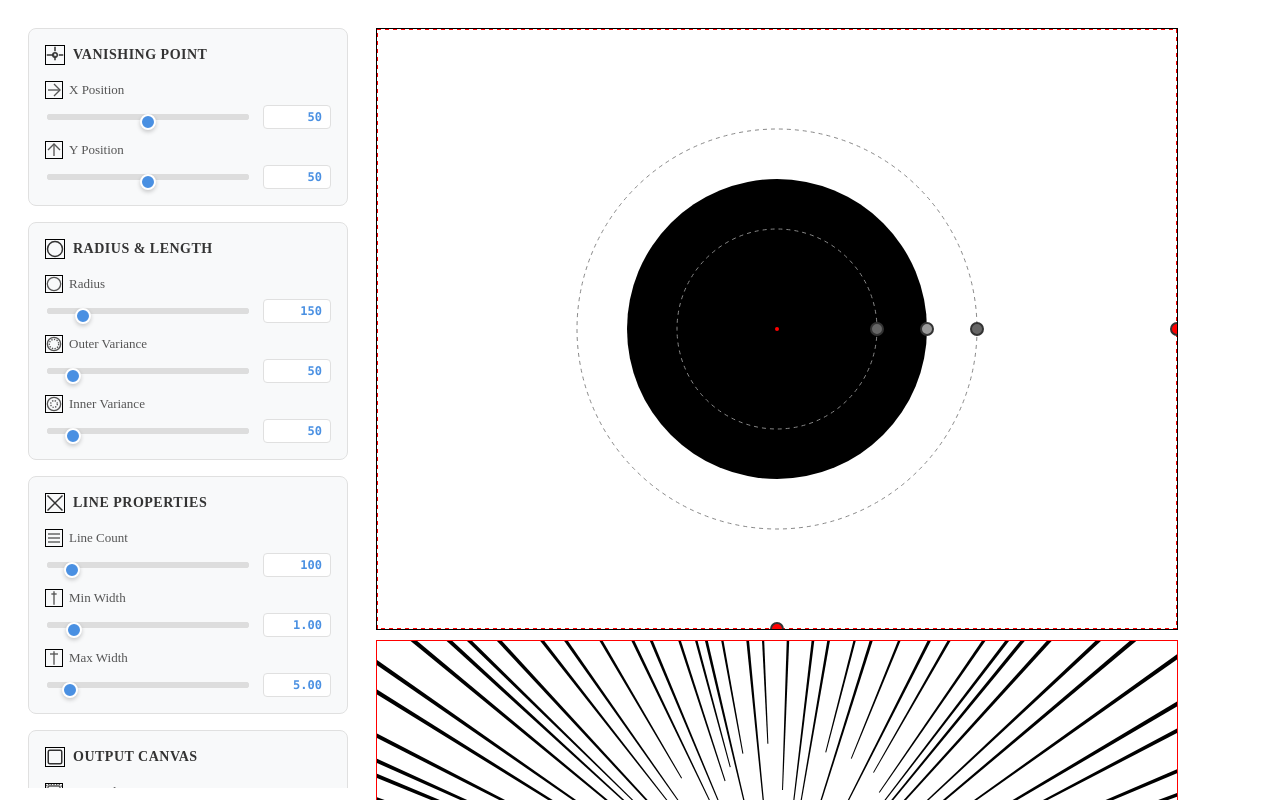
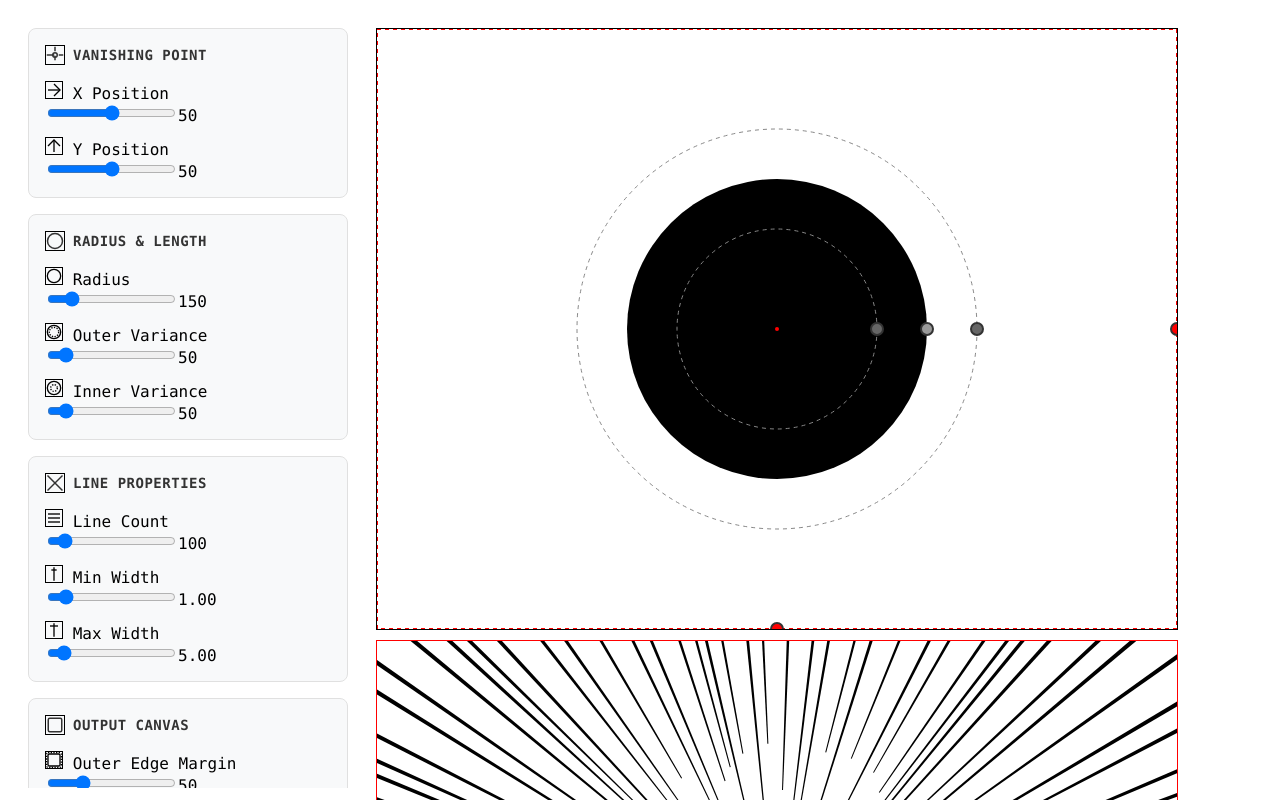
Before and after one commit to toiim/speed-lines, a Vue app: page / in a window 1280 px wide. Shown: the top 800 px of the page. Built offline with nearby package versions, Linux system fonts and the light colour scheme; the HTML template or start-up script is replaced by a standard one.

Commit message:
Update App.vue to enhance user interaction by disabling the threshold slider when anti-aliasing is off. Added a monospace font to the container for improved text readability. Removed unused CSS styles to streamline the codebase.

```diff
--- a/src/App.vue
+++ b/src/App.vue
@@ -725,7 +725,7 @@ function toggleAntiAliasing() {
             Threshold
           </label>
           <div class="slider-container">
-            <input type="range" id="threshold" min="1" max="255" v-model.number="threshold" />
+            <input :disabled="!isAntiAliasing" type="range" id="threshold" min="1" max="255" v-model.number="threshold" />
             <span class="value">{{ threshold }}</span>
           </div>
         </div>
@@ -836,6 +836,7 @@ circle {
 }
 
 #container {
+  font-family: 'Monaco', 'Menlo', 'Courier New', monospace;
   display: flex;
   flex-direction: row;
   gap: 20px;
@@ -906,179 +907,6 @@ circle {
   flex-shrink: 0;
 }
 
-.control-item {
-  display: flex;
-  flex-direction: column;
-  gap: 6px;
-}
-
-.control-item label {
-  display: flex;
-  align-items: center;
-  gap: 6px;
-  font-size: 13px;
-  font-weight: 500;
-  color: #555;
-  cursor: pointer;
-}
-
-.slider-container {
-  display: flex;
-  align-items: center;
-  gap: 12px;
-}
-
-.slider-container input[type="range"] {
-  flex: 1;
-  height: 6px;
-  border-radius: 3px;
-  background: #ddd;
-  outline: none;
-  -webkit-appearance: none;
-  appearance: none;
-}
-
-.slider-container input[type="range"]::-webkit-slider-thumb {
-  -webkit-appearance: none;
-  appearance: none;
-  width: 16px;
-  height: 16px;
-  border-radius: 50%;
-  background: #4a90e2;
-  cursor: pointer;
-  border: 2px solid #fff;
-  box-shadow: 0 2px 4px rgba(0, 0, 0, 0.2);
-  transition: background 0.2s;
-}
-
-.slider-container input[type="range"]::-webkit-slider-thumb:hover {
-  background: #357abd;
-}
-
-.slider-container input[type="range"]::-moz-range-thumb {
-  width: 16px;
-  height: 16px;
-  border-radius: 50%;
-  background: #4a90e2;
-  cursor: pointer;
-  border: 2px solid #fff;
-  box-shadow: 0 2px 4px rgba(0, 0, 0, 0.2);
-  transition: background 0.2s;
-}
-
-.slider-container input[type="range"]::-moz-range-thumb:hover {
-  background: #357abd;
-}
-
-.slider-container input[type="range"]::-webkit-slider-runnable-track {
-  height: 6px;
-  border-radius: 3px;
-  background: #ddd;
-}
-
-.slider-container input[type="range"]::-moz-range-track {
-  height: 6px;
-  border-radius: 3px;
-  background: #ddd;
-}
-
-.value {
-  min-width: 50px;
-  text-align: right;
-  font-size: 12px;
-  font-weight: 600;
-  color: #4a90e2;
-  font-family: 'Monaco', 'Menlo', 'Courier New', monospace;
-  background: #fff;
-  padding: 4px 8px;
-  border-radius: 4px;
-  border: 1px solid #e0e0e0;
-  overflow: hidden;
-}
-
-.input-container {
-  display: flex;
-  align-items: center;
-  gap: 12px;
-}
-
-.input-container input[type="number"] {
-  flex: 1;
-  padding: 6px 10px;
-  border: 1px solid #ddd;
-  border-radius: 4px;
-  font-size: 13px;
-  outline: none;
-  transition: border-color 0.2s;
-}
-
-.input-container input[type="number"]:focus {
-  border-color: #4a90e2;
-  box-shadow: 0 0 0 2px rgba(74, 144, 226, 0.1);
-}
-
-.checkbox-item {
-  margin-top: 4px;
-}
-
-.checkbox-label {
-  display: flex;
-  align-items: center;
-  gap: 8px;
-  cursor: pointer;
-  user-select: none;
-}
-
-.checkbox-label input[type="checkbox"] {
-  width: 18px;
-  height: 18px;
-  cursor: pointer;
-  accent-color: #4a90e2;
-}
-
-.actions-group {
-  margin-top: 8px;
-  padding: 12px;
-}
-
-.action-button {
-  display: flex;
-  align-items: center;
-  justify-content: center;
-  gap: 8px;
-  width: 100%;
-  padding: 12px 16px;
-  border: none;
-  border-radius: 6px;
-  font-size: 14px;
-  font-weight: 600;
-  cursor: pointer;
-  transition: all 0.2s;
-  text-transform: uppercase;
-  letter-spacing: 0.5px;
-}
-
-.action-button.primary {
-  background: #4a90e2;
-  color: white;
-  box-shadow: 0 2px 4px rgba(74, 144, 226, 0.3);
-}
-
-.action-button.primary:hover {
-  background: #357abd;
-  box-shadow: 0 4px 8px rgba(74, 144, 226, 0.4);
-  transform: translateY(-1px);
-}
-
-.action-button.primary:active {
-  transform: translateY(0);
-  box-shadow: 0 2px 4px rgba(74, 144, 226, 0.3);
-}
-
-.action-button .icon {
-  width: 16px;
-  height: 16px;
-}
 
 .pointer-ignore {
   pointer-events: none;
```
